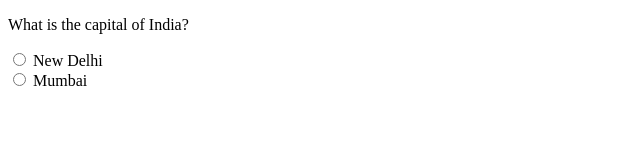
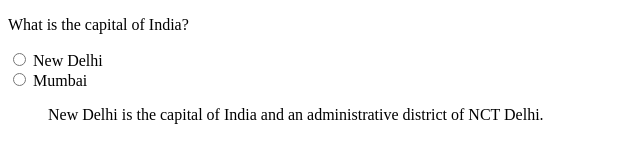
Before and after one commit to acciojob/trivia-Vyshnavi1986, a website: page main.html in a window 1280 px wide. Shown: the whole page, without its empty margins (0-640 px from the left). Drawn offline with Linux system fonts and the light colour scheme.

Commit message:
created a submission

```diff
--- a/main.html
+++ b/main.html
@@ -15,6 +15,9 @@
   <input type="radio" id="mumbai" name="capital" value="mumbai">
   <label for="mumbai">Mumbai</label><br>
 </form>
+	<blockquote cite="https://en.wikipedia.org/wiki/New_Delhi">
+  New Delhi is the capital of India and an administrative district of NCT Delhi.
+</blockquote>
     <script type="text/javascript" src="./script.js">
 </script>
 
```
